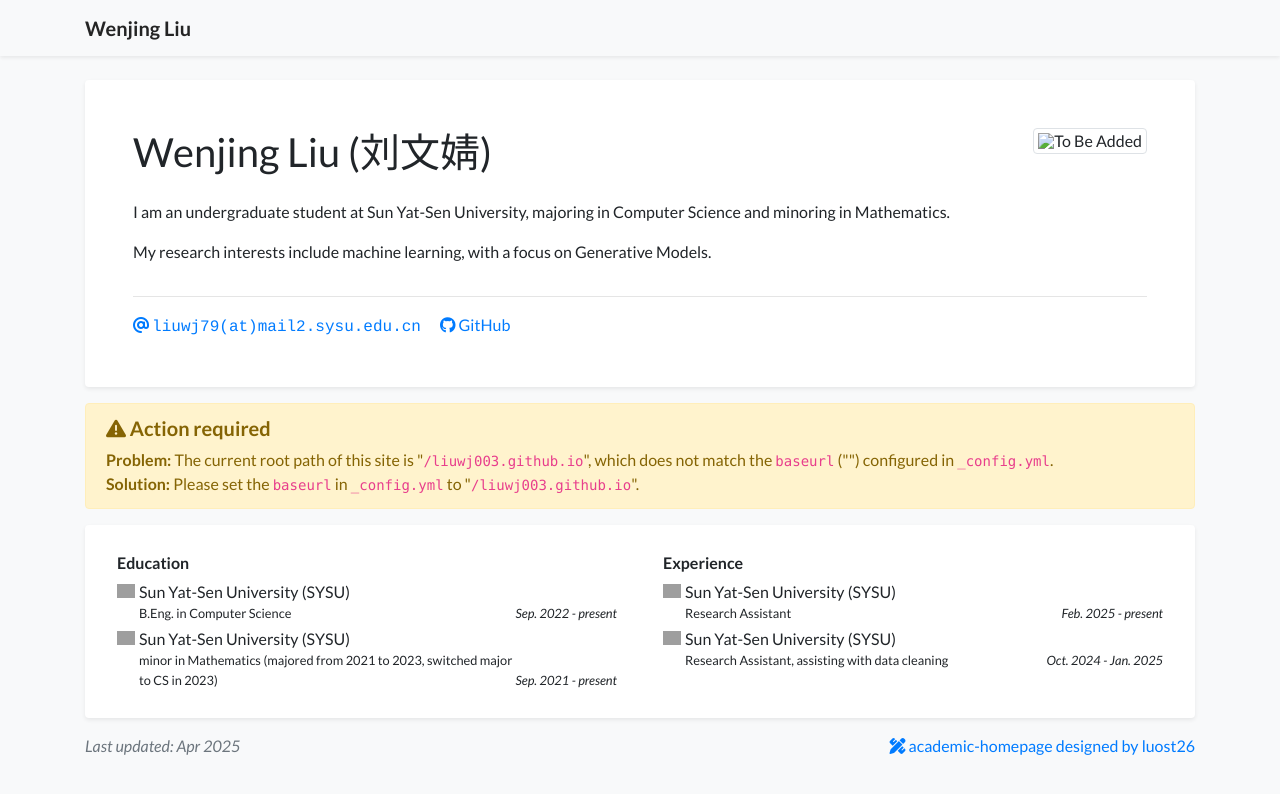
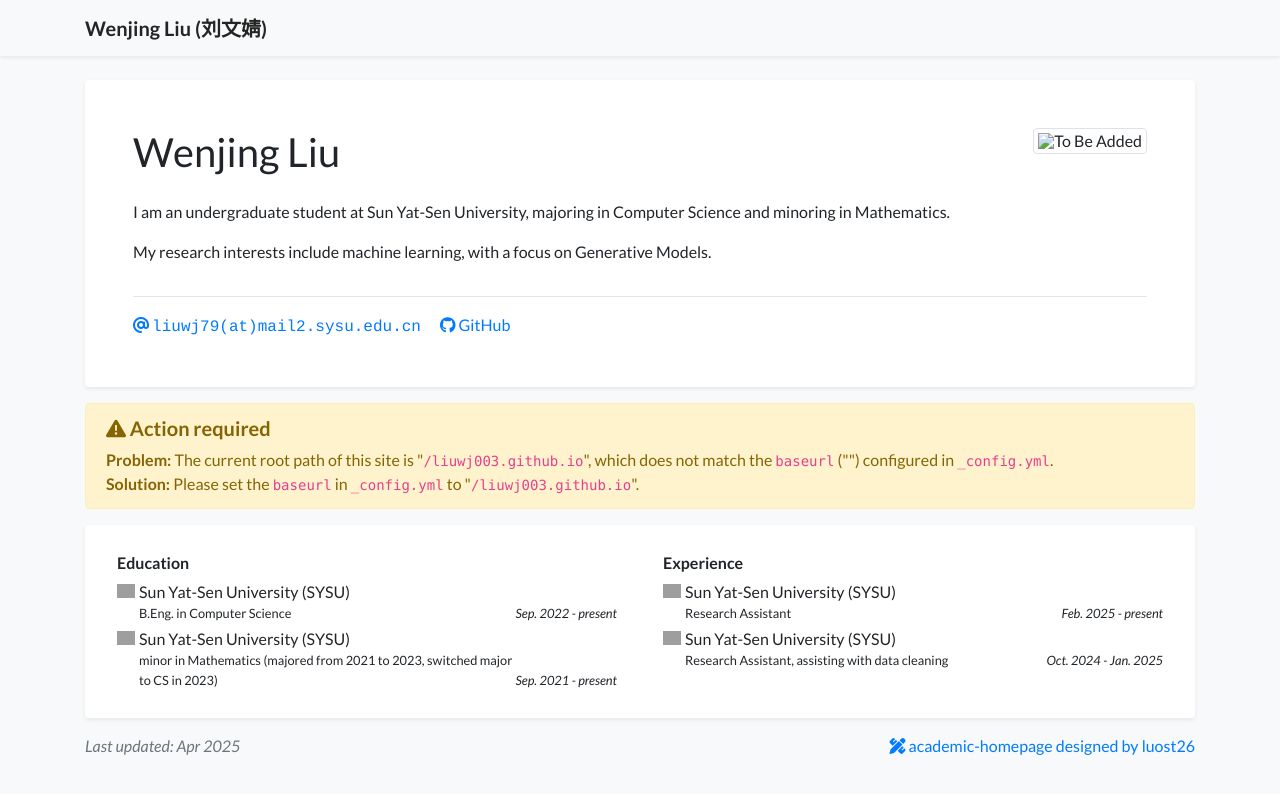
Before and after one commit to liuwj003/liuwj003.github.io, a Jekyll site: the page built from index.html, in a window 1280 px wide. Shown: the top 794 px of the page. Built offline with Jekyll 4.4.1, drawn with Linux system fonts in a browser that asks for light colours; nearby versions of some CDN libraries; a style sheet for code colours, icons or effects is not loaded; grey boxes are pictures that could not be loaded.

```diff
--- a/_data/profile.yml
+++ b/_data/profile.yml
@@ -1,6 +1,6 @@
-primary_name: "Wenjing Liu (刘文婧)"
+primary_name: "Wenjing Liu"
 secondary_name: ""
-navbar_name: "Wenjing Liu"
+navbar_name: "Wenjing Liu (刘文婧)"
 
 # positions:
 # - logo: /assets/images/badges/MIT_Social_circle.png  # Logo is optional
```
